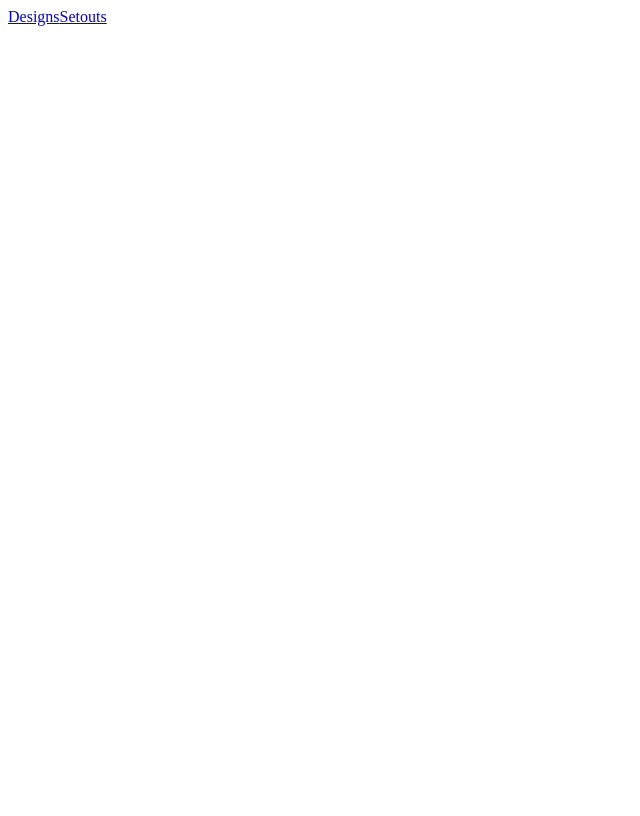
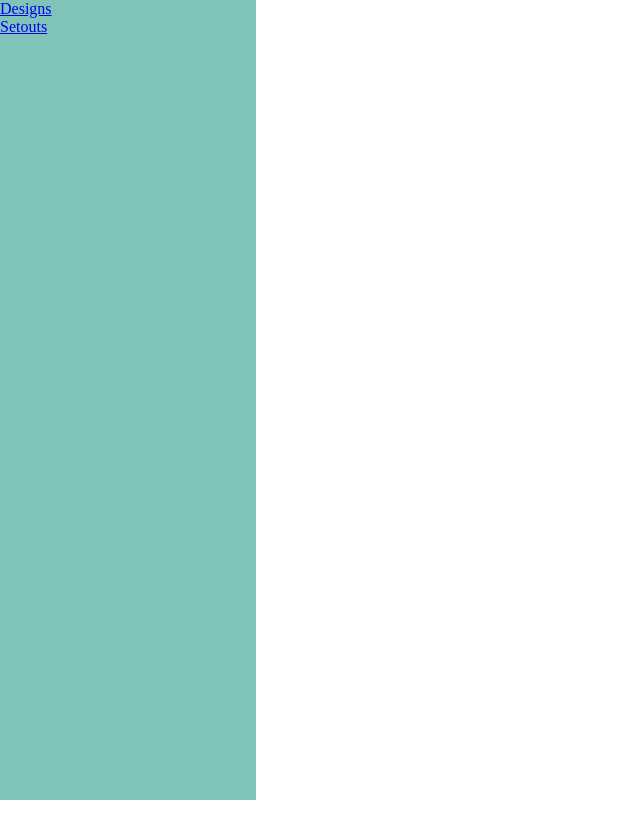
Before and after one commit to LoohanZero/cadt-test, a React (Create React App) app: page /designs in a window 1280 px wide. Shown: the whole page, without its empty margins (0-640 px from the left). Built offline with nearby package versions, Linux system fonts and the light colour scheme.

Commit message:
set base stylings and starting stylings for aside

```diff
--- a/src/App.js
+++ b/src/App.js
@@ -1,3 +1,5 @@
+import './main.scss';
+
 import React from 'react';
 import {
 	BrowserRouter as Router,
--- /dev/null
+++ b/src/app.scss
@@ -0,0 +1,9 @@
+* {
+    margin: 0;
+    padding: 0;
+}
+
+body {
+    margin: 0;
+    padding: 0;
+}
--- a/src/components/aside/aside.scss
+++ b/src/components/aside/aside.scss
@@ -1,4 +1,8 @@
 .aside-container {
     height: 100vh;
     box-sizing: border-box;
+    display: flex;
+    flex-direction: column;
+    background-color: #80c4b9;
+    width: 20%;
 }
--- a/src/main.scss
+++ b/src/main.scss
@@ -1 +1,2 @@
+@import './app';
 @import './components/aside/aside';
```
Also changed, not shown: 1 other file (tests, documents, lock files or other folders).
